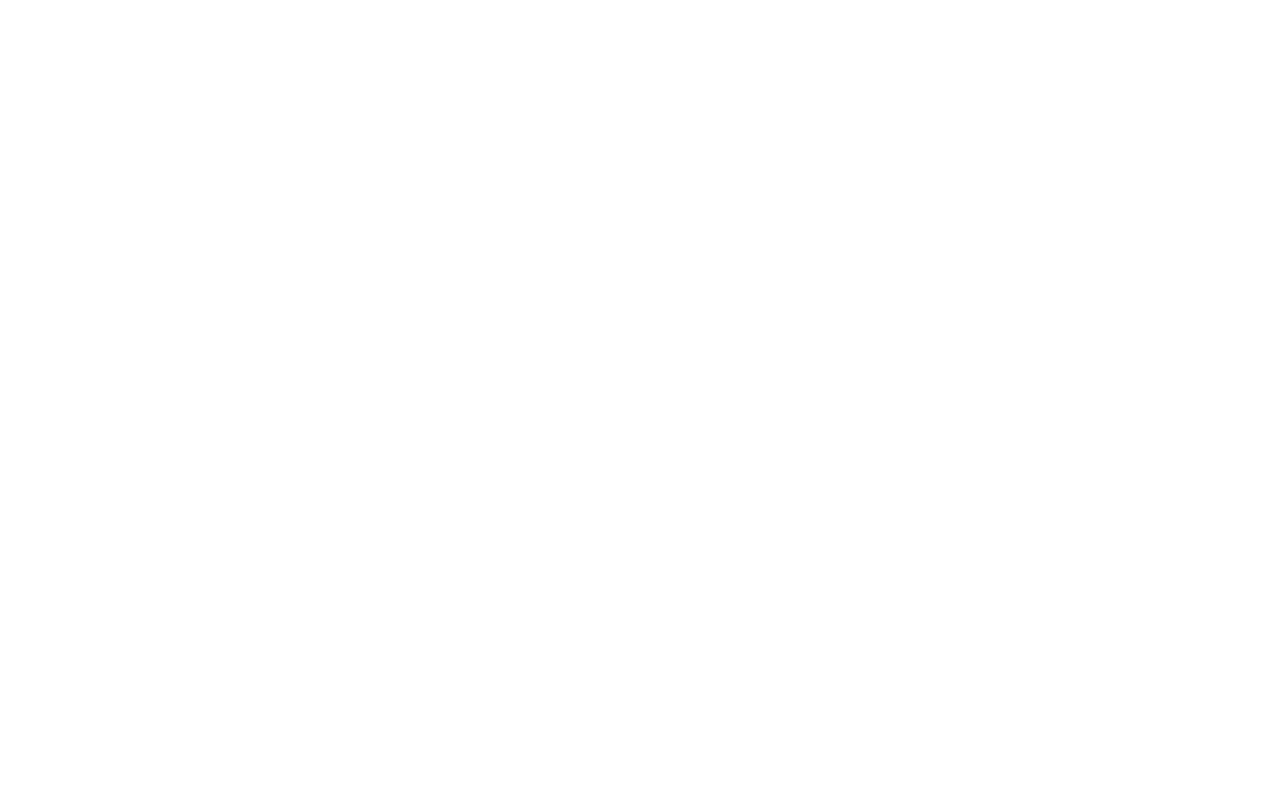
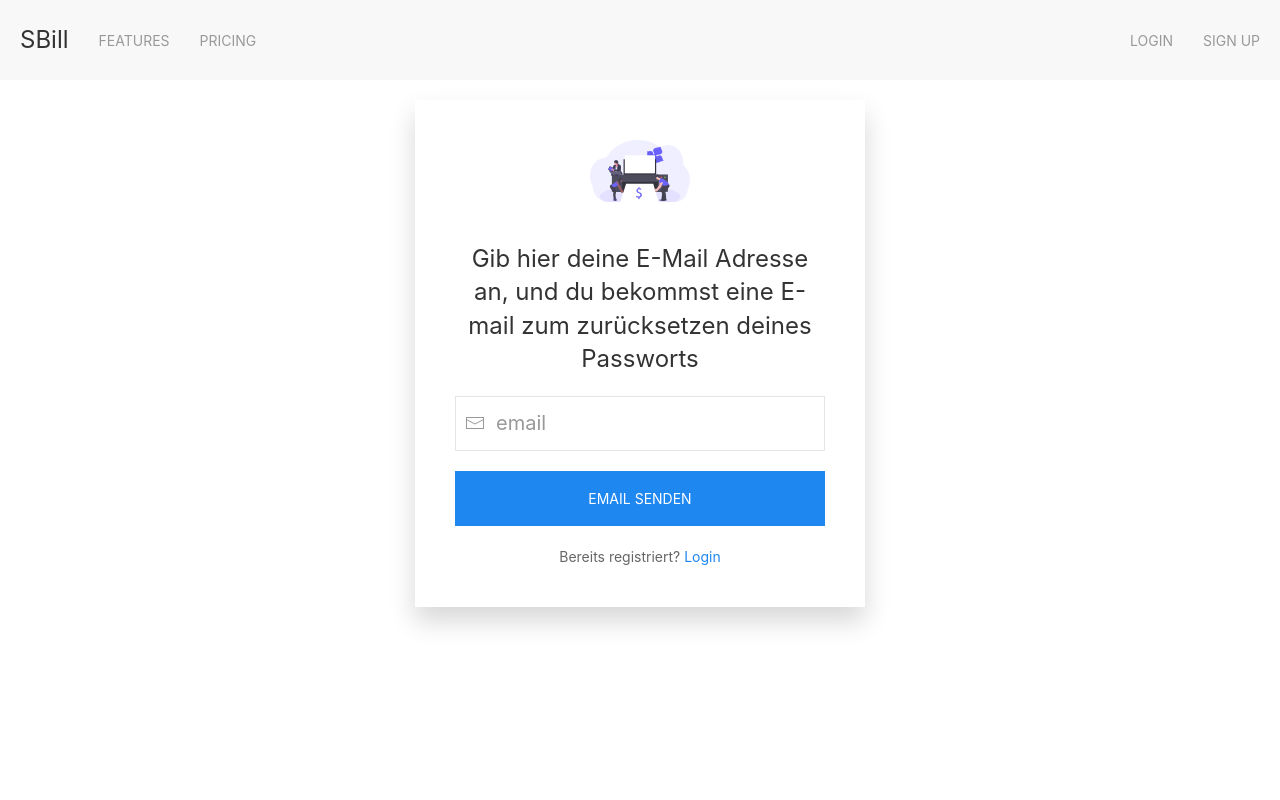
Before and after one commit to johannessiedersberger/sbill-accounting-software, a React (Create React App) app in the folder client/: page /reset-password-email in a window 1280 px wide. Before the commit this address had no page. Shown: the top 800 px of the page. Built offline with nearby package versions, Linux system fonts and the light colour scheme.

Commit message:
Create Password Reset pages

```diff
--- a/client/src/App.js
+++ b/client/src/App.js
@@ -5,6 +5,8 @@
 import Icons from 'uikit/dist/js/uikit-icons';
 import LoginPage from './components/LoginPage';
 import SignUpPage from './components/SignUpPage';
+import PasswordResetPage from './components/PasswordResetPage';
+import SendPasswordResetEmail from './components/SendPasswordResetEmail';
 
 function App() {
   UIkit.use(Icons);
@@ -15,6 +17,7 @@
         <Route path="/login" element={<LoginPage />} />
         <Route path="/" element={<FrontPage />} />
         <Route path="/signup" element={<SignUpPage />} />
+        <Route path="/reset-password-email" element={<SendPasswordResetEmail />} />
       </Routes>
     </BrowserRouter>
   );
--- a/client/src/components/FrontPage.js
+++ b/client/src/components/FrontPage.js
@@ -5,7 +5,6 @@
 import logo from '../images/invoice.svg';
 import Footer from "./Footer";
 import HeaderFrontPage from "./HeaderFrontPage";
-
 
 const FrontPage = (props) => {
 
@@ -20,7 +19,7 @@
             <button class="uk-button uk-button-primary uk-align-center uk-margin-medium">Get Started
             </button>
             <Footer />
-        </div>
+        </div >
 
     )
 }
--- a/client/src/components/LoginPage.js
+++ b/client/src/components/LoginPage.js
@@ -3,6 +3,7 @@
 import styled from "styled-components";
 import Footer from "./Footer";
 import HeaderFrontPage from "./HeaderFrontPage";
+import logo from '../images/invoice.svg';
 
 const LoginPage = () => {
     const [email, SetEmail] = React.useState("");
@@ -24,13 +25,13 @@
     return (
         <div>
             <HeaderFrontPage />
-            <div className="uk-section  uk-flex uk-flex-middle uk-animation-fade" data-uk-height-viewport>
+            <div className="uk-flex  uk-animation-fade" data-uk-height-viewport>
                 <div className="uk-width-1-1">
                     <div className="uk-container">
                         <div className="uk-grid-margin uk-grid uk-grid-stack" data-uk-grid>
                             <div className="uk-width-1-1@m">
                                 <div className="uk-margin uk-width-large uk-margin-auto uk-card uk-card-default uk-card-body uk-box-shadow-large">
-                                    {/* <img src={Logo} width={100} className="uk-align-center" /> */}
+                                    <img src={logo} width={100} className="uk-align-center" />
                                     <h3 className="uk-card-title uk-text-center">Login with your Account</h3>
                                     <form>
                                         <div className="uk-margin">
@@ -52,7 +53,7 @@
                                             Not registerd? <a href="/signup" style={{ color: "#6c63ff" }}>Create Account</a>
                                         </div>
                                         <div className="uk-text-small uk-text-center">
-                                            Forgot Password? <a href="/password-reset-email" style={{ color: "#6c63ff" }}>Reset Password</a>
+                                            Forgot Password? <a href="/reset-password-email" style={{ color: "#6c63ff" }}>Reset Password</a>
                                         </div>
                                     </form>
                                 </div>
--- /dev/null
+++ b/client/src/components/PasswordResetPage.js
@@ -0,0 +1,67 @@
+import React, { useState } from 'react';
+import Footer from './Footer';
+import logo from '../images/invoice.svg';
+
+const PasswordResetPage = (props) => {
+
+    //const userId = props.match.params.userId;
+    //const token = props.match.params.token;
+
+    const [newPassword1, setnewPassword1] = useState("");
+    const [newPassword2, setnewPassword2] = useState("");
+
+
+    const handleNewPassword1Change = (event) => {
+        setnewPassword1(event.target.value);
+    }
+
+    const handleNewPassword2Change = (event) => {
+        setnewPassword2(event.target.value);
+    }
+
+    const resetPassword = () => {
+
+    }
+
+    return (
+        <div>
+            <div className="uk-flex uk-animation-fade" data-uk-height-viewport>
+                <div className="uk-width-1-1">
+                    <div className="uk-container">
+                        <div className="uk-grid-margin uk-grid uk-grid-stack" data-uk-grid>
+                            <div className="uk-width-1-1@m">
+                                <div className="uk-margin uk-width-large uk-margin-auto uk-card uk-card-default uk-card-body uk-box-shadow-large">
+                                    <img src={logo} width={100} className="uk-align-center" />
+                                    <h3 className="uk-card-title uk-text-center">Reset Password</h3>
+                                    <form>
+                                        <div className="uk-margin">
+                                            <div className="uk-inline uk-width-1-1">
+                                                <span className="uk-form-icon" uk-icon="icon: lock"></span>
+                                                <input className="uk-input uk-form-large" type="password" placeholder="Neues Passwort" value={newPassword1} onChange={handleNewPassword1Change} />
+                                            </div>
+                                        </div>
+                                        <div className="uk-margin">
+                                            <div className="uk-inline uk-width-1-1">
+                                                <span className="uk-form-icon" uk-icon="icon: lock"></span>
+                                                <input className="uk-input uk-form-large" type="password" placeholder="Neues Passwort Wiederhohlen" value={newPassword2} onChange={handleNewPassword2Change} />
+                                            </div>
+                                        </div>
+                                        <div className="uk-margin">
+                                            <a className="uk-button uk-button-primary uk-button-large uk-width-1-1" style={{ background: "#1e87f0" }} onClick={resetPassword}>Passwort Ändern</a>
+                                        </div>
+                                        <div className="uk-text-small uk-text-center">
+                                            Already Registered? <a href="/login" style={{ color: "#1e87f0" }}>Login</a>
+                                        </div>
+                                    </form>
+                                </div>
+                            </div>
+                        </div>
+                    </div>
+                </div>
+            </div>
+            <Footer />
+        </div>
+    )
+}
+
+export default PasswordResetPage;
--- /dev/null
+++ b/client/src/components/SendPasswordResetEmail.js
@@ -0,0 +1,55 @@
+import React from "react";
+import Footer from './Footer';
+import HeaderFrontPage from "./HeaderFrontPage";
+import logo from '../images/invoice.svg';
+
+const SendPasswordResetEmail = (props) => {
+    const [email, SetEmail] = React.useState("");
+
+
+    const handleEmailChange = (event) => {
+        SetEmail(event.target.value);
+    }
+
+    const sendPwResetEmail = () => {
+
+    }
+
+
+    return (
+        <div>
+            <HeaderFrontPage />
+            <div className="uk-flex uk-animation-fade" data-uk-height-viewport>
+                <div className="uk-width-1-1">
+                    <div className="uk-container">
+                        <div className="uk-grid-margin uk-grid uk-grid-stack" data-uk-grid>
+                            <div className="uk-width-1-1@m">
+                                <div className="uk-margin uk-width-large uk-margin-auto uk-card uk-card-default uk-card-body uk-box-shadow-large">
+                                    <img src={logo} width={100} className="uk-align-center" />
+                                    <h3 className="uk-card-title uk-text-center">Gib hier deine E-Mail Adresse an, und du bekommst eine E-mail zum zurücksetzen deines Passworts</h3>
+                                    <form>
+                                        <div className="uk-margin">
+                                            <div className="uk-inline uk-width-1-1">
+                                                <span className="uk-form-icon" uk-icon="icon: mail"></span>
+                                                <input className="uk-input uk-form-large" type="text" placeholder="email" value={email} onChange={handleEmailChange} />
+                                            </div>
+                                        </div>
+                                        <div className="uk-margin">
+                                            <a className="uk-button uk-button-primary uk-button-large uk-width-1-1" style={{ background: "#1e87f0" }} onClick={sendPwResetEmail} >Email Senden</a>
+                                        </div>
+                                        <div className="uk-text-small uk-text-center">
+                                            Bereits registriert? <a href="/login" style={{ color: "#1e87f0" }}>Login</a>
+                                        </div>
+                                    </form>
+                                </div>
+                            </div>
+                        </div>
+                    </div>
+                </div>
+            </div>
+            <Footer />
+        </div>
+    )
+}
+
+export default SendPasswordResetEmail;
--- a/client/src/components/SignUpPage.js
+++ b/client/src/components/SignUpPage.js
@@ -1,6 +1,7 @@
 import React from "react";
 import HeaderFrontPage from "./HeaderFrontPage";
 import Footer from "./Footer";
+import logo from "../images/invoice.svg";
 
 const SignUpPage = () => {
     const [firstName, SetFirstName] = React.useState("");
@@ -41,13 +42,13 @@
     return (
         <div>
             <HeaderFrontPage />
-            <div className="uk-section  uk-flex uk-flex-middle uk-animation-fade" uk-height-viewport>
+            <div className="uk-flex uk-flex-middle uk-animation-fade" uk-height-viewport>
                 <div className="uk-width-1-1">
                     <div className="uk-container">
                         <div className="uk-grid-margin uk-grid uk-grid-stack" uk-grid>
                             <div className="uk-width-1-1@m">
                                 <div className="uk-margin uk-width-large uk-margin-auto uk-card uk-card-default uk-card-body uk-box-shadow-large">
-                                    {/* <img src={Logo} width={100} className="uk-align-center" /> */}
+                                    <img src={logo} width={100} className="uk-align-center" />
                                     <h3 className="uk-card-title uk-text-center">Sign Up for SBill</h3>
                                     <form>
                                         <div className="uk-margin">
@@ -87,10 +88,10 @@
                                             </div>
                                         </div>
                                         <div className="uk-margin">
-                                            <a className="uk-button uk-button-primary uk-button-large uk-width-1-1" style={{ background: "#6c63ff" }} onClick={createAccount}>Account Erstellen</a>
+                                            <a className="uk-button uk-button-primary uk-button-large uk-width-1-1" style={{ background: "#1e87f0" }} onClick={createAccount}>Account Erstellen</a>
                                         </div>
                                         <div className="uk-text-small uk-text-center">
-                                            Bereits registriert? <a href="/login" style={{ color: "#6c63ff" }}>Login</a>
+                                            Bereits registriert? <a href="/login" style={{ color: "#1e87f0" }}>Login</a>
                                         </div>
                                     </form>
                                 </div>
```
